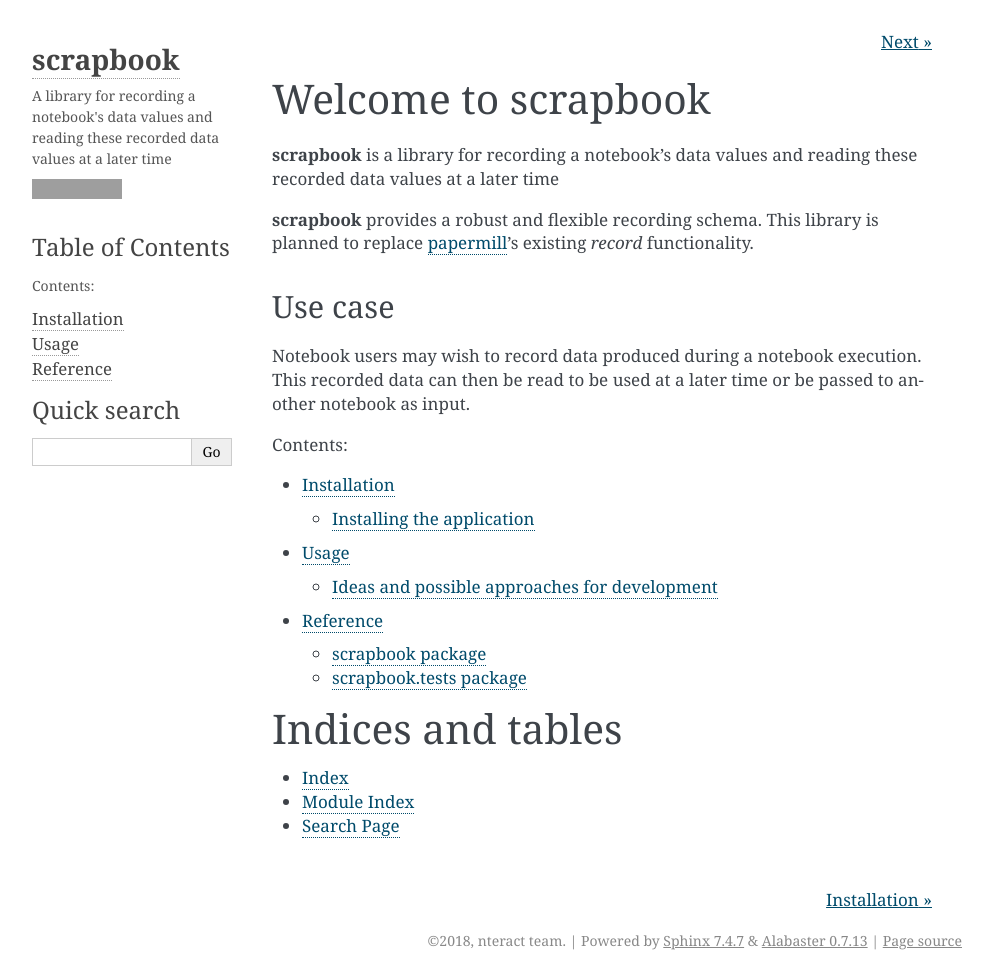
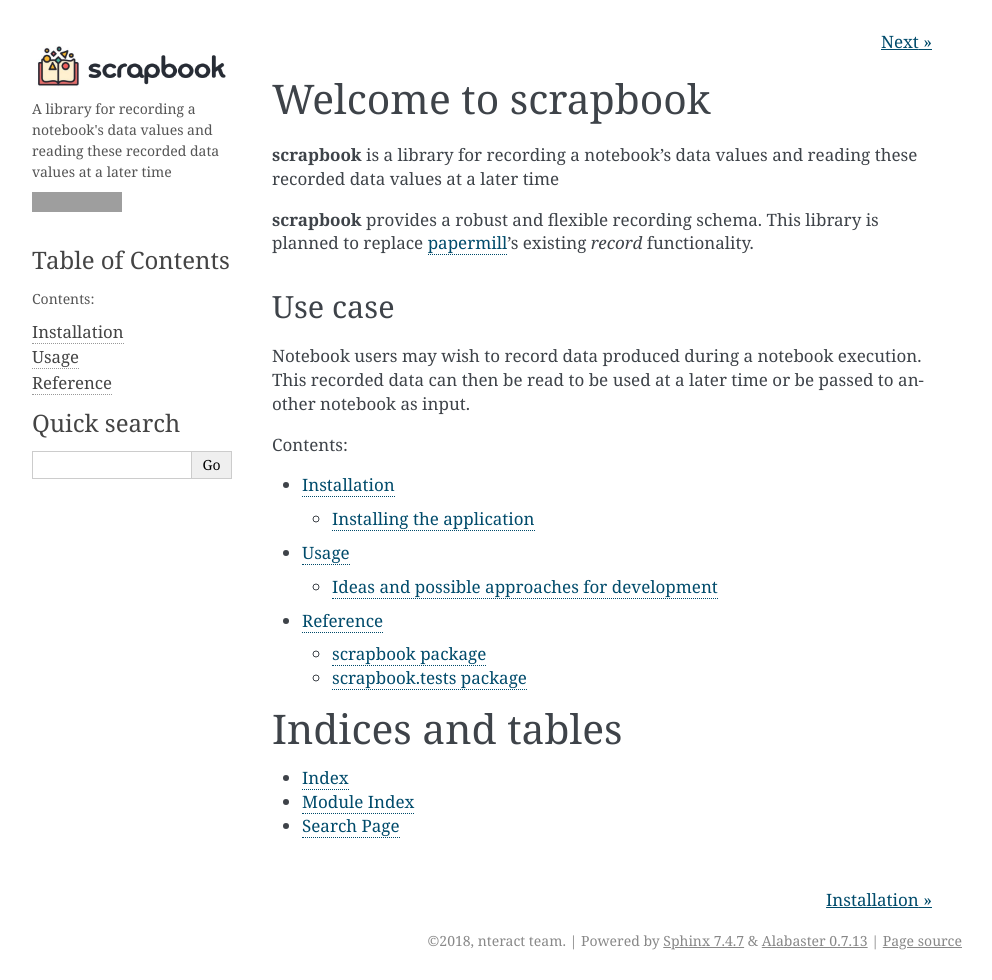
Before and after one commit to nteract/scrapbook, a Sphinx documentation site: the page built from docs/index.rst, in a window 1280 px wide. Shown: the whole page, without its empty margins (148-1140 px from the left). Built offline with Sphinx 7.4.7, drawn with Linux system fonts in a browser that asks for light colours; grey boxes are pictures that could not be loaded.

Commit message:
add logo to docs sidebar

```diff
--- a/docs/conf.py
+++ b/docs/conf.py
@@ -79,7 +79,7 @@
 #
 
 html_theme_options = {
-    "logo": "",
+    "logo": "images/scrapbook-logo.png",
     "description": "A library for recording a notebook's data values and reading these recorded data values at a later time",
     "github_button": True,
     "github_user": "nteract",
```
Also changed, not shown: docs/_static/images/scrapbook-logo.png (added).
